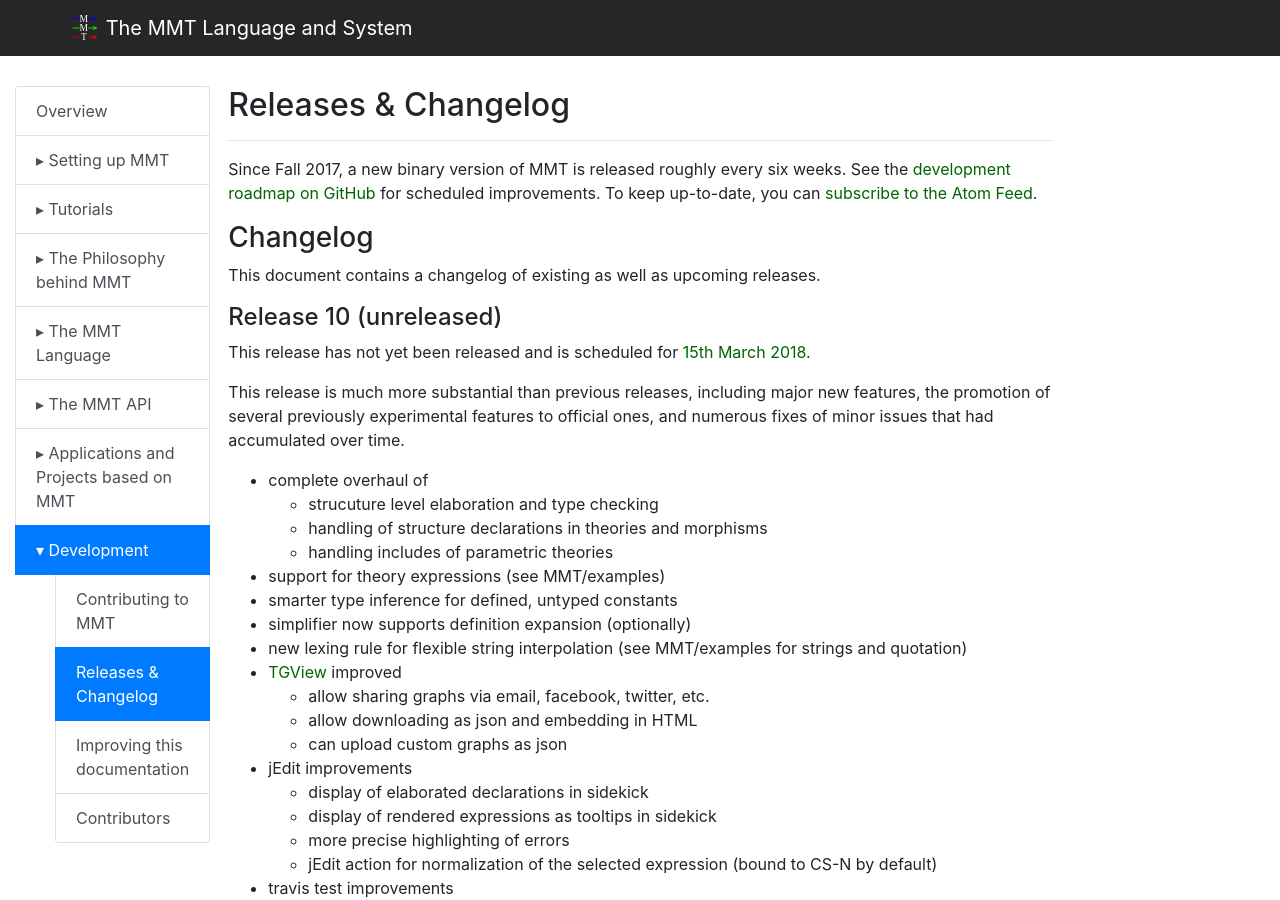
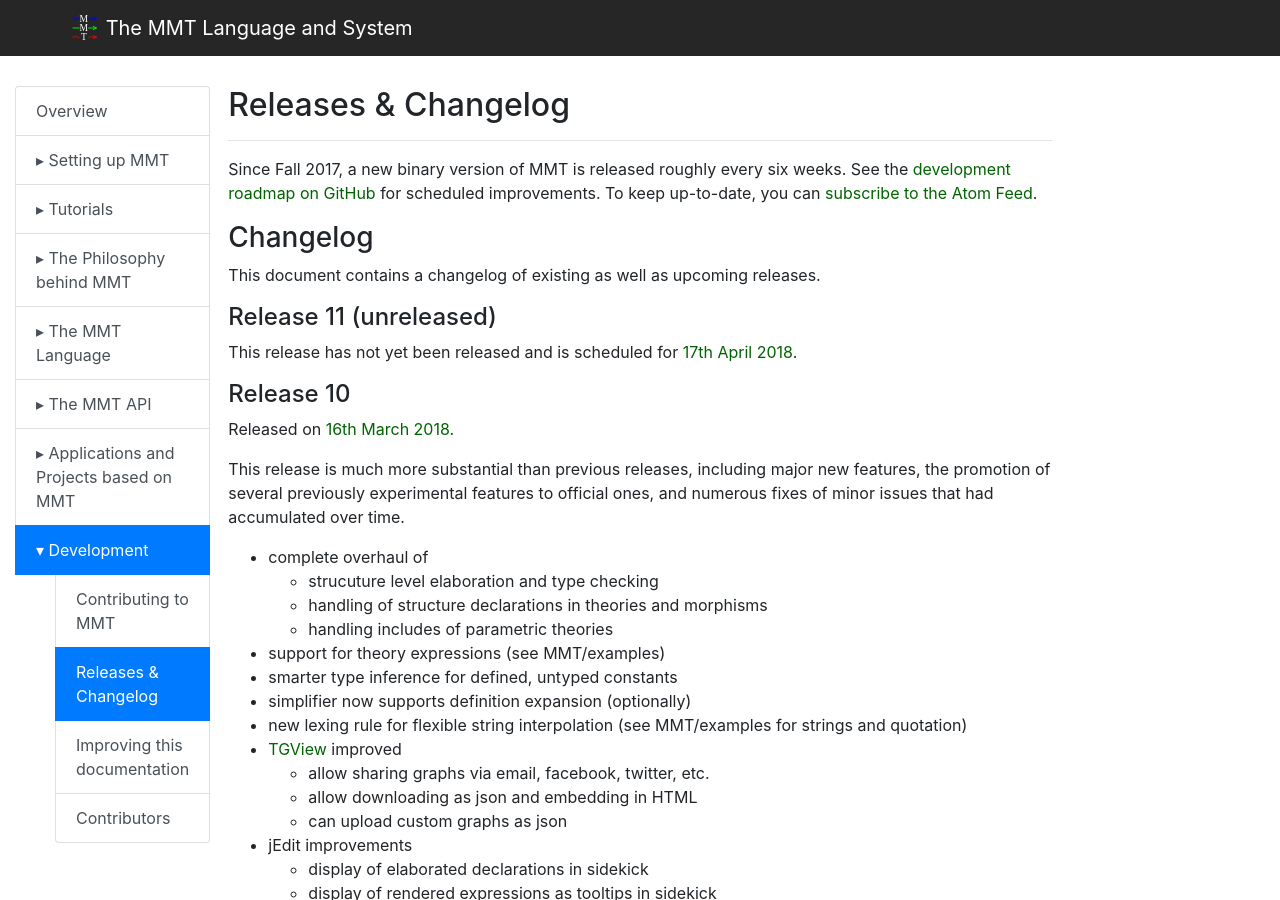
Before and after one commit to UniFormal/uniformal.github.io, a Jekyll site: the page built from doc/development/releases.md, in a window 1280 px wide and 900 px high. Built offline with Jekyll 4.4.1, drawn with Linux system fonts in a browser that asks for light colours; some of the changed lines change nothing that is shown.

Commit message:
Update Release 11

```diff
--- a/doc/development/releases.md
+++ b/doc/development/releases.md
@@ -11,18 +11,13 @@
 
 This document contains a changelog of existing as well as upcoming releases.
 
-
-<!--
 #### Release 11 (unreleased)
 
 This release has not yet been released and is scheduled for [17th April 2018](https://github.com/UniFormal/MMT/milestone/3).
 
-- now improvements yet
--->
+#### Release 10
 
-#### Release 10 (unreleased)
-
-This release has not yet been released and is scheduled for [15th March 2018](https://github.com/UniFormal/MMT/milestone/2).
+Released on [16th March 2018](https://github.com/UniFormal/MMT/releases/tag/16-Mar-2018).
 
 This release is much more substantial than previous releases, including major new features, the promotion of several previously experimental features to official ones, and numerous fixes of minor issues that had accumulated over time.
 
@@ -60,11 +55,6 @@
 - use the MMT logo within the webserver
 - re-styling and documentation cleanup
 - lots of bugfixes and cleanup
-
-<!--
-Released on [15th March 2018](https://github.com/UniFormal/MMT/releases/tag/v10.0.0).
--->
-
 
 #### Release 9
 
```
